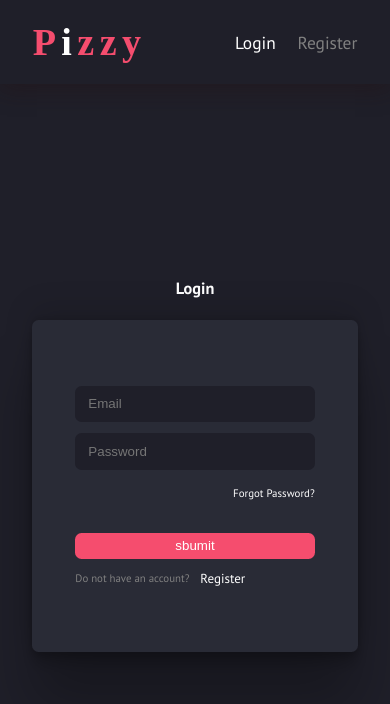
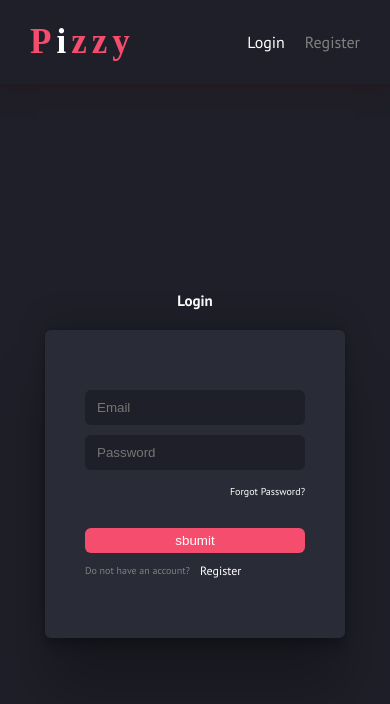
Before and after one commit to soumikmofficial/pizza-mern-heroku, a React (Create React App) app in the folder client/: page /login in a window 390 px wide. Shown: the top 704 px of the page. Built offline with nearby package versions, Linux system fonts and the light colour scheme; no server answers; a web font is replaced by a local one.

Commit message:
style adjustments

```diff
--- a/client/public/index.html
+++ b/client/public/index.html
@@ -24,7 +24,7 @@
       work correctly both with client-side routing and a non-root public URL.
       Learn how to configure a non-root public URL by running `npm run build`.
     -->
-    <title>React App</title>
+    <title>Pizzy: Mern App</title>
   </head>
   <body>
     <noscript>You need to enable JavaScript to run this app.</noscript>
--- a/client/src/components/DropdownNav.js
+++ b/client/src/components/DropdownNav.js
@@ -2,7 +2,7 @@ import React, { useState } from "react";
 import styled from "styled-components";
 import { AiFillCaretDown } from "react-icons/ai";
 import { useDispatch, useSelector } from "react-redux";
-import { NavLink } from "react-router-dom";
+import { Link } from "react-router-dom";
 import { removeUser } from "../features/auth/userSlice";
 import { resetCart } from "../features/cart/cartSlice";
 
@@ -25,20 +25,25 @@ const DropdownNav = () => {
       </DropdownBtn>
       <Pointer className={isActive ? "active" : ""} />
       <DropdownContent className={isActive ? "active" : ""}>
-        <NavLink
+        {user.role === "admin" && (
+          <Link to="/admin/dashboard" className="dropdown-item">
+            dashboard
+          </Link>
+        )}
+        <Link
           to="orders"
           className="dropdown-item"
           onClick={() => setIsActive(false)}
         >
           Orders
-        </NavLink>
-        <NavLink
+        </Link>
+        <Link
           to="/change-password"
           className="dropdown-item"
           onClick={() => setIsActive(false)}
         >
           Change Password
-        </NavLink>
+        </Link>
         <LogoutBtn className="dropdown-item" onClick={handleLogout}>
           logout
         </LogoutBtn>
@@ -90,7 +95,7 @@ const DropdownContent = styled.div`
   z-index: 100;
 
   &.active {
-    max-height: 15rem;
+    max-height: 18rem;
     padding: var(--padding-dropdown);
   }
 
--- a/client/src/components/Filter.js
+++ b/client/src/components/Filter.js
@@ -72,15 +72,18 @@ function Filter() {
 export default Filter;
 
 const Container = styled(motion.section)`
-  grid-template-columns: repeat(auto-fit, minmax(30rem, 1fr));
+  display: flex;
+  /* grid-template-columns: repeat(auto-fit, minmax(30rem, 1fr)); */
   padding: 2rem;
   margin: 1.8rem auto;
   gap: 4rem;
+  width: 80%;
 
-  display: grid;
   box-shadow: var(--shadow-filter);
-  @media (min-width: 980px) {
-    width: 80%;
+  @media (max-width: 768px) {
+    flex-direction: column;
+    width: 100%;
+    padding: 2rem 1rem;
   }
 `;
 
@@ -88,6 +91,7 @@ const SearchBox = styled.div`
   display: flex;
   align-items: center;
   gap: 1.5rem;
+  flex: 0.6;
 
   input {
     border: 0.4px solid grey;
@@ -98,6 +102,7 @@ const SearchBox = styled.div`
   }
 `;
 const Category = styled.div`
+  flex: 0.4;
   display: flex;
   align-items: center;
   gap: 1rem;
--- a/client/src/components/Navbar.js
+++ b/client/src/components/Navbar.js
@@ -24,11 +24,6 @@ function Navbar() {
       <RightBtns>
         {user && (
           <>
-            {user.role === "admin" && (
-              <Link to="/admin/dashboard" className="dashboard">
-                dashboard
-              </Link>
-            )}
             <Link to="/cart" className="cart">
               <BsFillCartDashFill className="cart-icon" /> <span>{items}</span>
             </Link>
--- a/client/src/index.css
+++ b/client/src/index.css
@@ -66,9 +66,3 @@ code {
 select {
   cursor: pointer;
 }
-
-@media (max-width: 768px) {
-  html {
-    font-size: 68%;
-  }
-}
```
